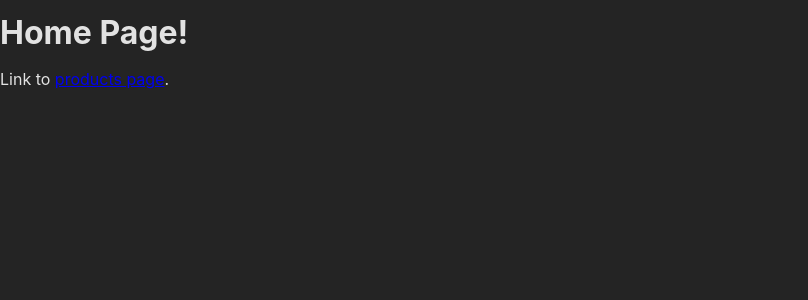
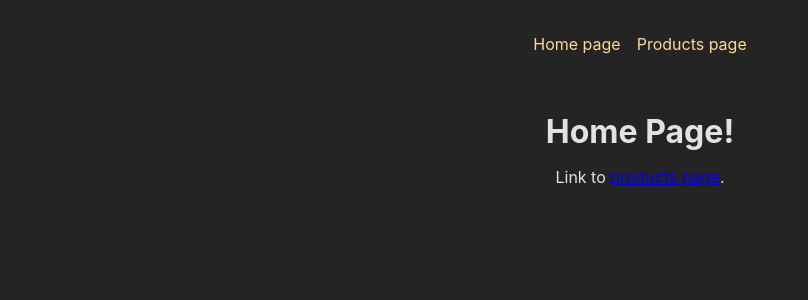
Before and after one commit to Line-Baumann-Haavik/Mini-React-projects, a React (Create React App) app in the folder 21-starting-project/21-starting-project/: page / in a window 1280 px wide. Shown: the top 300 px of the page, without its empty margins (0-808 px from the left). Built offline with nearby package versions, Linux system fonts and the light colour scheme.

Commit message:
added navbar and set upp proper linking/navigation, styling and changed to using root file

```diff
--- /dev/null
+++ b/21-starting-project/21-starting-project/src/Root.js
@@ -0,0 +1,14 @@
+import { Outlet } from "react-router-dom";
+import MainNavigation from "./components/MainNavigation";
+import styles from "./Root.module.css";
+
+export default function Root() {
+  return (
+    <>
+      <MainNavigation />
+      <main className={styles.content}>
+        <Outlet />
+      </main>
+    </>
+  );
+}
--- /dev/null
+++ b/21-starting-project/21-starting-project/src/Root.module.css
@@ -0,0 +1,4 @@
+.content{
+    margin: 2rem auto;
+    text-align: center;
+}
--- /dev/null
+++ b/21-starting-project/21-starting-project/src/components/MainNavigation.js
@@ -0,0 +1,19 @@
+import { Link } from "react-router-dom";
+import styles from "./MainNavigation.module.css";
+
+export default function MainNavigation() {
+  return (
+    <header className={styles.header}>
+      <nav>
+        <ul className={styles.list}>
+          <li>
+            <Link to="/">Home page</Link>
+          </li>
+          <li>
+            <Link to="/products">Products page</Link>
+          </li>
+        </ul>
+      </nav>
+    </header>
+  );
+}
--- /dev/null
+++ b/21-starting-project/21-starting-project/src/components/MainNavigation.module.css
@@ -0,0 +1,23 @@
+.header {
+    max-width: 60rem;
+    margin: auto;
+    padding: 2rem;
+    display: flex;
+    justify-content: center;
+  }
+
+  .list {
+    display: flex;
+    gap: 1rem;
+  }
+
+  .list a {
+    text-decoration: none;
+    color: var(--color-primary-400);
+  }
+
+  .list a:hover,
+  .list a.active {
+    color: var(--color-primary-800);
+    text-decoration: underline;
+  }
```
Also changed, not shown: 21-starting-project/21-starting-project/src/App.js (+10 -4 lines).
